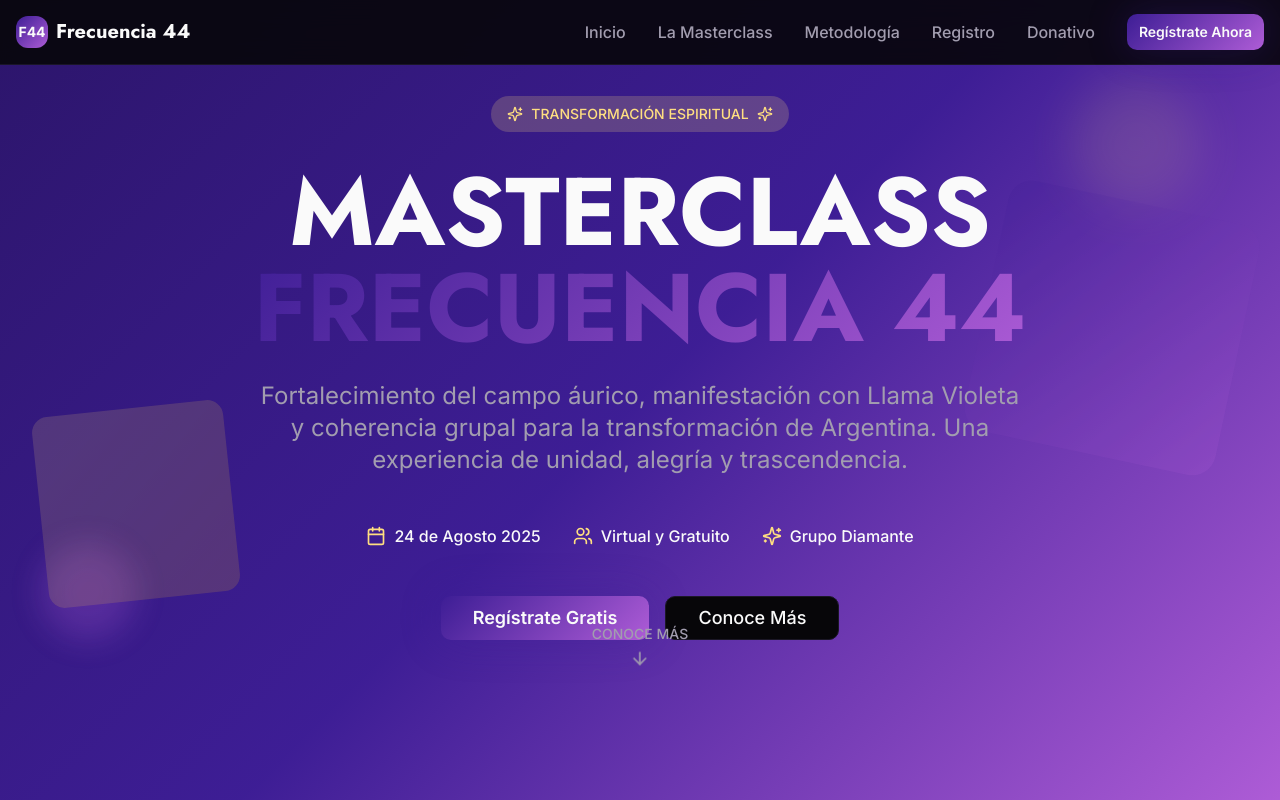
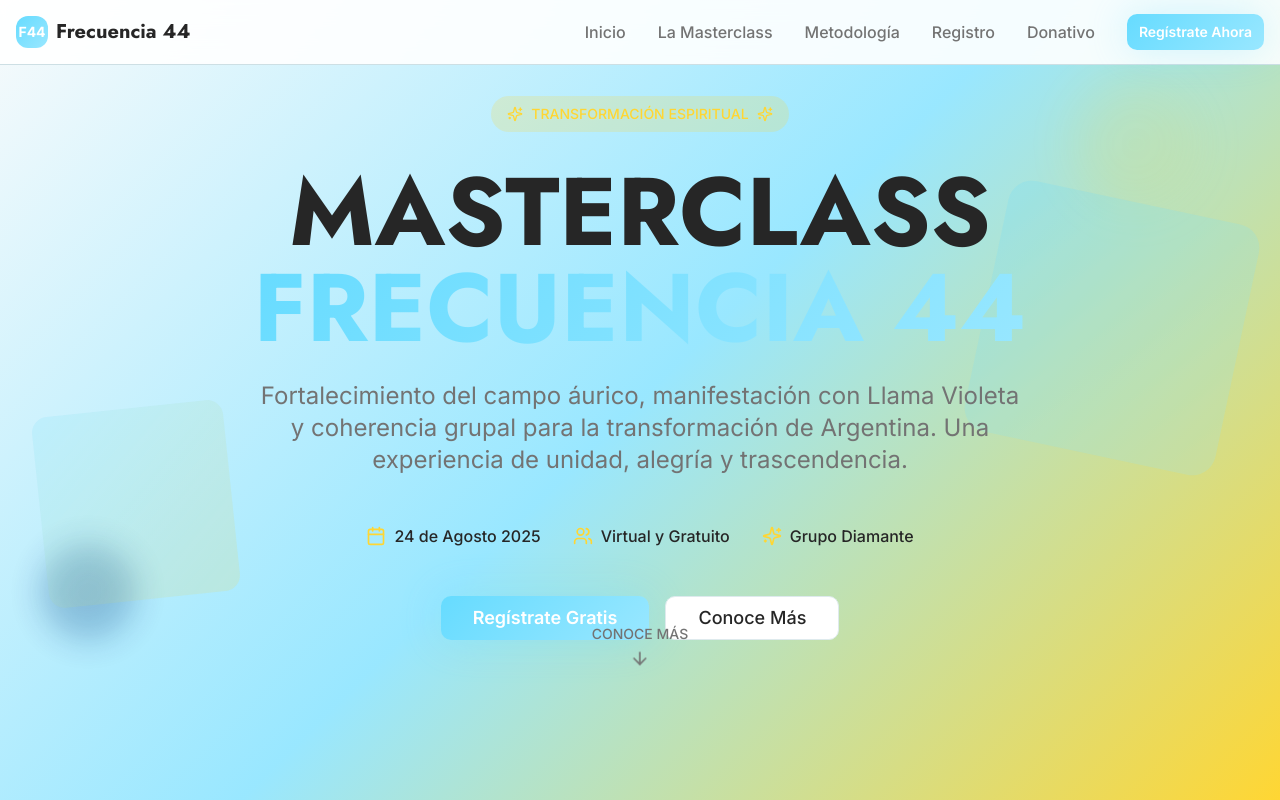
Before and after one commit to magnomarketing/frecuencia44-landing-page, a React (Vite) app: page / in a window 1280 px wide. Shown: the top 800 px of the page. Built offline with nearby package versions, Linux system fonts and the light colour scheme.

Commit message:
Update color palette
Update the color palette to match the provided image for Argentina's country branding. This includes updating the language to reflect the new branding.

```diff
--- a/index.html
+++ b/index.html
@@ -1,21 +1,23 @@
 <!DOCTYPE html>
-<html lang="en">
+<html lang="es-AR">
   <head>
     <meta charset="UTF-8" />
     <meta name="viewport" content="width=device-width, initial-scale=1.0" />
-    <title>Masterclass Frecuencia 44 - Transformación y Coherencia Grupal</title>
-    <meta name="description" content="Únete a la Masterclass Frecuencia 44 el 24 de agosto 2025. Fortalecimiento del campo áurico, manifestación con Llama Violeta y coherencia grupal para la transformación de Argentina." />
-    <meta name="author" content="Frecuencia 44" />
+    <title>Masterclass Frecuencia 44 - Argentina Libre | Coherencia Grupal</title>
+    <meta name="description" content="Únete al Grupo Diamante en la Masterclass gratuita del 24 de agosto 2025. Transformación colectiva hacia una Argentina libre, soberana e independiente a través de la coherencia grupal." />
+    <meta name="author" content="Frecuencia 44 Argentina" />
+    <meta name="keywords" content="masterclass argentina, coherencia grupal, argentina libre, frecuencia 44, transformación colectiva, grupo diamante, festival argentina libre" />
 
     <!-- Google Fonts -->
     <link rel="preconnect" href="https://fonts.googleapis.com">
     <link rel="preconnect" href="https://fonts.gstatic.com" crossorigin>
     <link href="https://fonts.googleapis.com/css2?family=Inter:wght@300;400;500;600;700&family=Jost:wght@300;400;500;600;700;800&display=swap" rel="stylesheet">
 
-    <meta property="og:title" content="Masterclass Frecuencia 44 - Transformación y Coherencia Grupal" />
-    <meta property="og:description" content="Únete a la Masterclass Frecuencia 44 el 24 de agosto 2025. Evento virtual y gratuito para el fortalecimiento del campo áurico y la manifestación colectiva." />
+    <meta property="og:title" content="Masterclass Frecuencia 44 - Argentina Libre | Coherencia Grupal" />
+    <meta property="og:description" content="Únete al Grupo Diamante en la Masterclass gratuita del 24 de agosto 2025. Transformación colectiva hacia una Argentina libre, soberana e independiente." />
     <meta property="og:type" content="website" />
     <meta property="og:image" content="https://lovable.dev/opengraph-image-p98pqg.png" />
+    <meta property="og:locale" content="es_AR" />
 
     <meta name="twitter:card" content="summary_large_image" />
     <meta name="twitter:site" content="@frecuencia44" />
--- a/src/index.css
+++ b/src/index.css
@@ -8,59 +8,59 @@ All colors MUST be HSL.
 
 @layer base {
   :root {
-    /* Primary Colors - Deep spiritual purples */
-    --primary: 256 67% 35%;
-    --primary-light: 256 67% 50%;
-    --primary-dark: 256 67% 25%;
-    --primary-foreground: 0 0% 98%;
+    /* Primary Colors - Argentine Celeste (Sky Blue) */
+    --primary: 194 100% 70%;
+    --primary-light: 194 100% 80%;
+    --primary-dark: 194 100% 60%;
+    --primary-foreground: 0 0% 100%;
 
-    /* Secondary Colors - Elegant violets */
-    --secondary: 280 60% 60%;
-    --secondary-light: 280 60% 75%;
+    /* Secondary Colors - Argentine Deep Blue */
+    --secondary: 210 100% 25%;
+    --secondary-light: 210 100% 35%;
     --secondary-foreground: 0 0% 100%;
 
-    /* Accent Colors - Golden energy */
-    --accent: 45 100% 75%;
-    --accent-dark: 45 100% 55%;
-    --accent-foreground: 256 67% 25%;
+    /* Accent Colors - Argentine Gold/Yellow */
+    --accent: 48 100% 60%;
+    --accent-dark: 45 100% 50%;
+    --accent-foreground: 0 0% 20%;
 
     /* Background System */
-    --background: 256 20% 3%;
-    --background-light: 256 15% 8%;
-    --background-card: 256 25% 6%;
-    --foreground: 0 0% 98%;
+    --background: 0 0% 100%;
+    --background-light: 194 30% 98%;
+    --background-card: 0 0% 100%;
+    --foreground: 0 0% 15%;
 
     /* Card System */
-    --card: 256 25% 6%;
-    --card-foreground: 0 0% 95%;
-    --card-border: 256 30% 12%;
+    --card: 0 0% 100%;
+    --card-foreground: 0 0% 15%;
+    --card-border: 194 30% 85%;
 
     /* Popover System */
-    --popover: 256 25% 8%;
-    --popover-foreground: 0 0% 95%;
+    --popover: 0 0% 100%;
+    --popover-foreground: 0 0% 15%;
 
     /* Muted System */
-    --muted: 256 20% 10%;
-    --muted-foreground: 256 10% 65%;
+    --muted: 194 20% 95%;
+    --muted-foreground: 0 0% 45%;
 
     /* Utility Colors */
     --destructive: 0 84% 60%;
     --destructive-foreground: 0 0% 98%;
 
     /* Interactive Elements */
-    --border: 256 25% 15%;
-    --input: 256 25% 12%;
-    --ring: 256 67% 50%;
+    --border: 194 30% 85%;
+    --input: 194 30% 90%;
+    --ring: 194 100% 70%;
 
     /* Gradients */
-    --gradient-primary: linear-gradient(135deg, hsl(var(--primary)), hsl(var(--secondary)));
-    --gradient-accent: linear-gradient(135deg, hsl(var(--accent)), hsl(var(--accent-dark)));
-    --gradient-hero: linear-gradient(135deg, hsl(var(--primary-dark)), hsl(var(--primary)), hsl(var(--secondary)));
+    --gradient-primary: linear-gradient(135deg, hsl(var(--primary)), hsl(var(--primary-light)));
+    --gradient-accent: linear-gradient(135deg, hsl(var(--primary)), hsl(var(--accent)));
+    --gradient-hero: linear-gradient(135deg, hsl(var(--background-light)), hsl(var(--primary-light)), hsl(var(--accent)));
 
     /* Shadows */
     --shadow-glow: 0 0 40px hsl(var(--primary) / 0.3);
-    --shadow-elegant: 0 20px 60px hsl(var(--primary) / 0.2);
-    --shadow-card: 0 10px 30px hsl(var(--primary-dark) / 0.3);
+    --shadow-elegant: 0 20px 60px hsl(var(--primary) / 0.15);
+    --shadow-card: 0 10px 30px hsl(var(--primary) / 0.1);
 
     /* Border Radius */
     --radius: 0.75rem;
@@ -83,41 +83,42 @@ All colors MUST be HSL.
   }
 
   .dark {
-    --background: 222.2 84% 4.9%;
-    --foreground: 210 40% 98%;
+    /* Dark theme with Argentine colors */
+    --background: 210 30% 8%;
+    --foreground: 194 30% 95%;
 
-    --card: 222.2 84% 4.9%;
-    --card-foreground: 210 40% 98%;
+    --card: 210 30% 10%;
+    --card-foreground: 194 30% 95%;
 
-    --popover: 222.2 84% 4.9%;
-    --popover-foreground: 210 40% 98%;
+    --popover: 210 30% 10%;
+    --popover-foreground: 194 30% 95%;
 
-    --primary: 210 40% 98%;
-    --primary-foreground: 222.2 47.4% 11.2%;
+    --primary: 194 100% 70%;
+    --primary-foreground: 0 0% 15%;
 
-    --secondary: 217.2 32.6% 17.5%;
-    --secondary-foreground: 210 40% 98%;
+    --secondary: 210 100% 35%;
+    --secondary-foreground: 0 0% 100%;
 
-    --muted: 217.2 32.6% 17.5%;
-    --muted-foreground: 215 20.2% 65.1%;
+    --muted: 210 30% 15%;
+    --muted-foreground: 194 20% 70%;
 
-    --accent: 217.2 32.6% 17.5%;
-    --accent-foreground: 210 40% 98%;
+    --accent: 48 100% 65%;
+    --accent-foreground: 0 0% 15%;
 
     --destructive: 0 62.8% 30.6%;
     --destructive-foreground: 210 40% 98%;
 
-    --border: 217.2 32.6% 17.5%;
-    --input: 217.2 32.6% 17.5%;
-    --ring: 212.7 26.8% 83.9%;
+    --border: 210 30% 18%;
+    --input: 210 30% 18%;
+    --ring: 194 100% 70%;
     --sidebar-background: 240 5.9% 10%;
     --sidebar-foreground: 240 4.8% 95.9%;
-    --sidebar-primary: 224.3 76.3% 48%;
-    --sidebar-primary-foreground: 0 0% 100%;
+    --sidebar-primary: 194 100% 70%;
+    --sidebar-primary-foreground: 0 0% 15%;
     --sidebar-accent: 240 3.7% 15.9%;
     --sidebar-accent-foreground: 240 4.8% 95.9%;
     --sidebar-border: 240 3.7% 15.9%;
-    --sidebar-ring: 217.2 91.2% 59.8%;
+    --sidebar-ring: 194 100% 70%;
   }
 }
 
```
